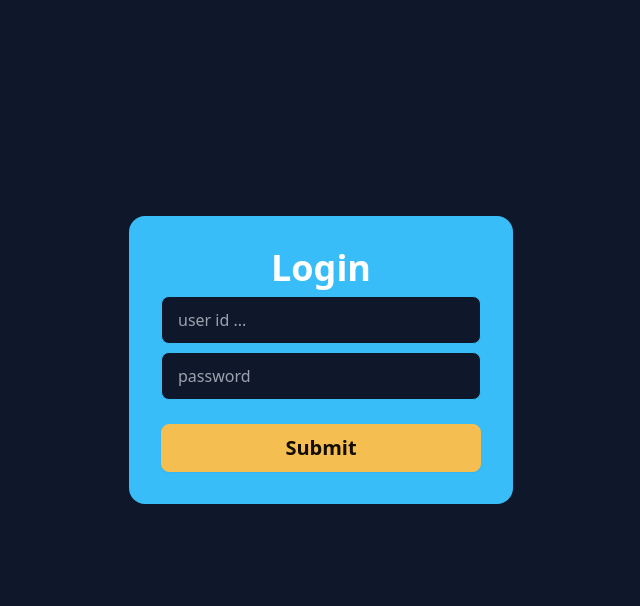
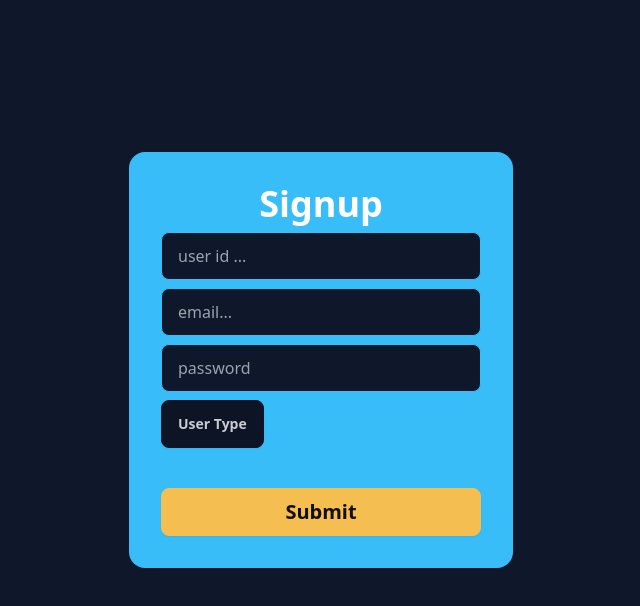
Before and after one commit to vdroid1331/CRM_React, a React (Vite) app: page /signup in a window 1280 px wide. Shown: the top 606 px of the page, without its empty margins (319-959 px from the left). Built offline with nearby package versions, Linux system fonts and the light colour scheme.

Commit message:
Added redux

```diff
--- a/package.json
+++ b/package.json
@@ -10,9 +10,11 @@
     "preview": "vite preview"
   },
   "dependencies": {
+    "@reduxjs/toolkit": "^2.2.7",
     "daisyui": "^4.12.10",
     "react": "^18.3.1",
-    "react-dom": "^18.3.1"
+    "react-dom": "^18.3.1",
+    "react-redux": "^9.1.2"
   },
   "devDependencies": {
     "@eslint/js": "^9.9.0",
--- a/src/App.jsx
+++ b/src/App.jsx
@@ -1,8 +1,8 @@
 import "./App.css";
-import Login from "./pages/auth/Login";
+import Signup from "./pages/auth/Signup";
 
 function App() {
-  return <Login />;
+  return <Signup />;
 }
 
 export default App;
--- /dev/null
+++ b/src/Redux/store.js
@@ -0,0 +1,8 @@
+import { configureStore } from "@reduxjs/toolkit";
+
+const store = configureStore({
+  reducer: {},
+  devTools: true,
+});
+
+export default store;
--- /dev/null
+++ b/src/pages/auth/Signup.jsx
@@ -0,0 +1,55 @@
+function Signup() {
+  return (
+    <div className="flex justify-center items-center h-[90vh]">
+      <div className="card w-96 bg-primary text-primary-content">
+        <div className="card-body flex flex-col items-center">
+          <div className="w-full flex justify-center">
+            <h2 className="card-title text-4xl text-white">Signup</h2>
+          </div>
+          <div className="w-full">
+            <input
+              autoComplete="one-time-code"
+              type="text"
+              placeholder="user id ..."
+              className="input text-white input-bordered input-primary w-full max-w-xs"
+            />
+          </div>
+          <div className="w-full">
+            <input
+              autoComplete="one-time-code"
+              type="email"
+              placeholder="email..."
+              className="input text-white input-bordered input-primary w-full max-w-xs"
+            />
+          </div>
+          <div className="w-full">
+            <input
+              autoComplete="one-time-code"
+              type="password"
+              placeholder="password"
+              className="input text-white input-bordered input-primary w-full max-w-xs"
+            />
+          </div>
+          <details className="dropdown mb-4 w-full">
+            <summary className="btn">User Type</summary>
+            <ul className="p-2 shadow menu dropdown-content z-[1] bg-base-100 text-white rounded-box w-52">
+              <li>
+                <a>Customer</a>
+              </li>
+              <li>
+                <a>Engineer</a>
+              </li>
+            </ul>
+          </details>
+          <div className="w-full card-actions mt-4">
+            <button className="btn btn-warning w-full font-bold text-xl">
+              Submit
+            </button>
+          </div>
+        </div>
+      </div>
+    </div>
+  );
+}
+
+export default Signup;
```
Also changed, not shown: src/main.jsx (+9 -8 lines), 1 other file (tests, documents, lock files or other folders).
